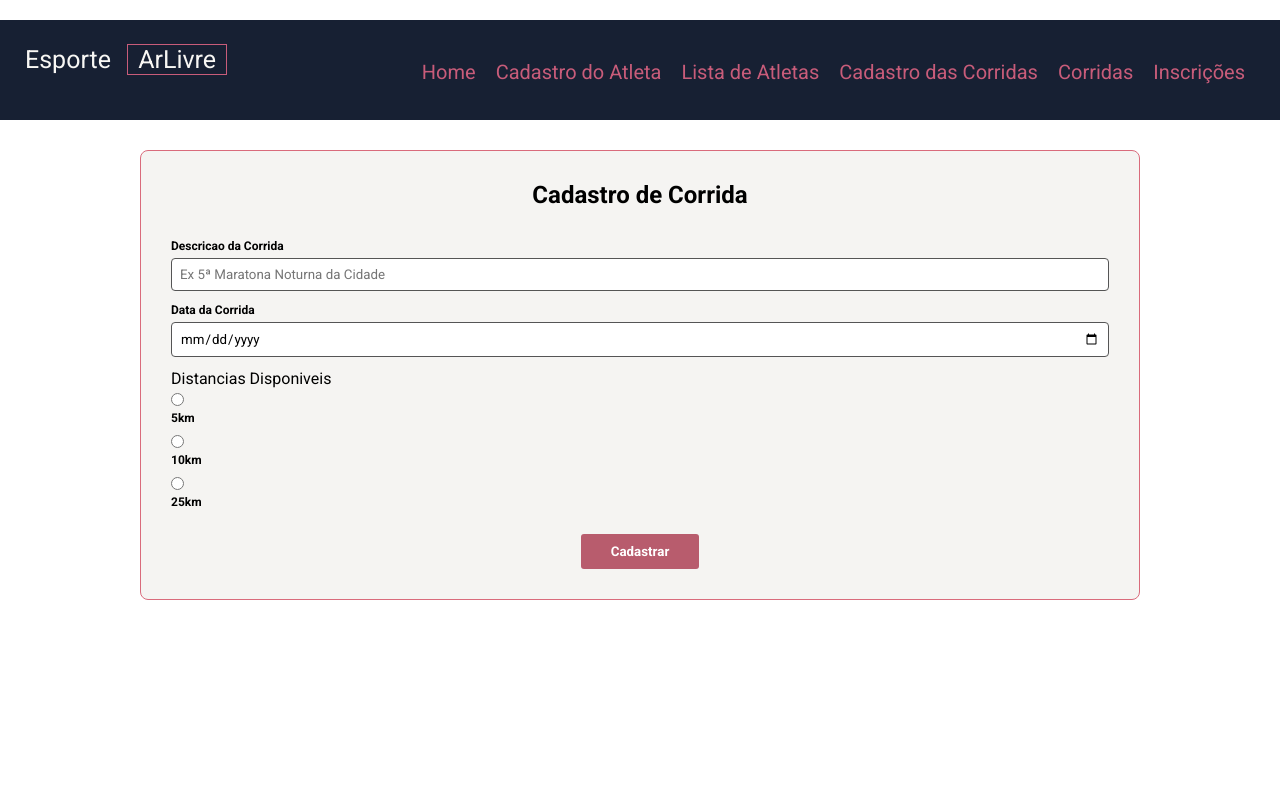
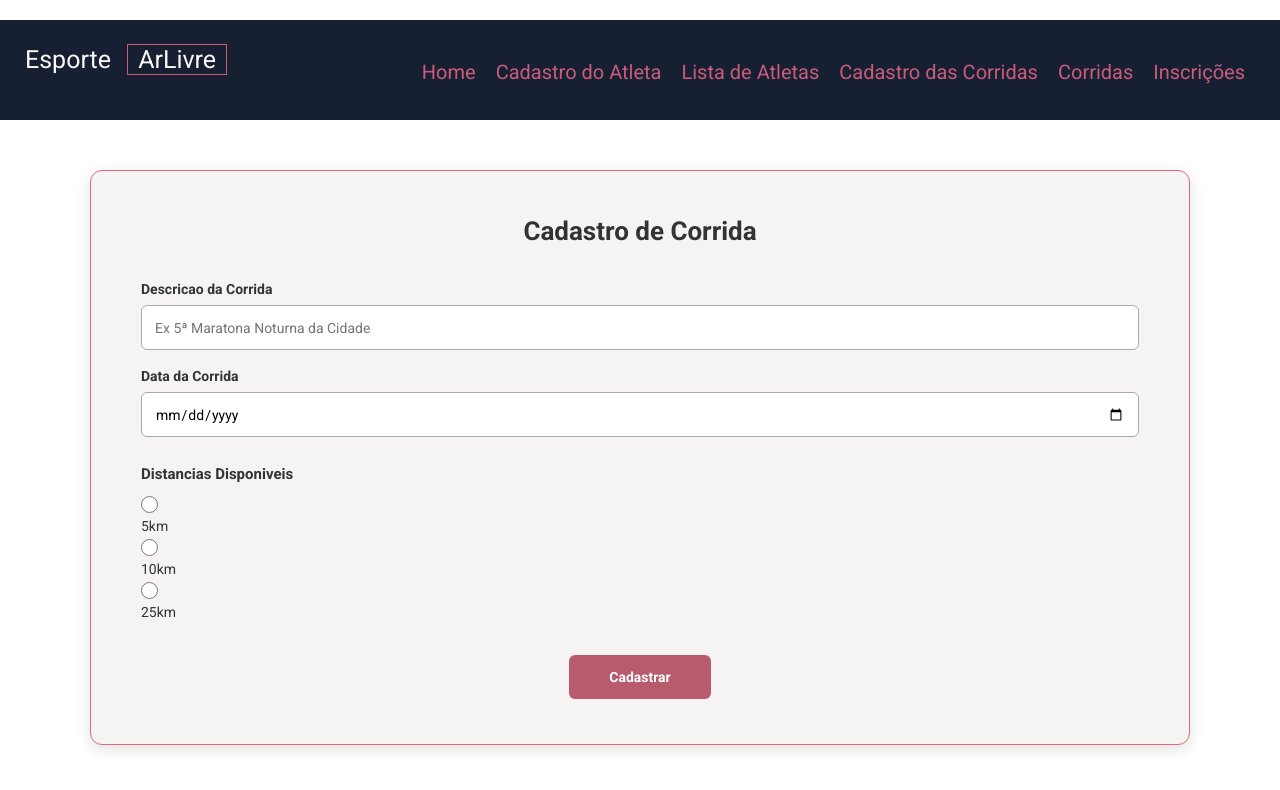
Before and after one commit to anav-ii/Esporte_Arlivre, an Angular app: page /corridaComponent in a window 1280 px wide. Shown: the top 790 px of the page. Built offline with nearby package versions, Linux system fonts and the light colour scheme.

Commit message:
alteração no css

```diff
--- a/src/app/component/cdisponiveiscomponent/cdisponiveiscomponent.component.css
+++ b/src/app/component/cdisponiveiscomponent/cdisponiveiscomponent.component.css
@@ -1,57 +1,108 @@
 .corridas {
-    width: 1000px;
-    margin: 30px auto;
-    padding: 30px;
+    width: 1100px;
+    margin: 50px auto;
+    padding: 40px 50px;
     border: 1px solid #d96b7c;
-    border-radius: 8px;
+    border-radius: 12px;
     background-color: #f5f4f2;
+    box-shadow: 0 4px 15px rgba(0, 0, 0, 0.12);
+    box-sizing: border-box;
 }
 
+/* TÍTULO */
+
 .corridas h3 {
-    margin-bottom: 20px;
-    font-size: 16px;
+    margin: 0 0 30px;
+    text-align: center;
+    font-size: 24px;
     color: #333;
 }
 
+/* TABELA */
+
 .corridas table {
     width: 100%;
-    border-collapse: collapse;
+
+    border-collapse: separate;
+    border-spacing: 0;
+    background-color: white;
+    border: 1px solid #ddd;
+    border-radius: 8px;
+    overflow: hidden;
 }
 
+/* CABEÇALHO */
+
 .corridas th {
-    padding: 10px;
+    padding: 15px 14px;
     text-align: left;
-    font-size: 12px;
+    font-size: 14px;
+    font-weight: bold;
+    color: #333;
     background-color: #ebe9e7;
+    border-bottom: 1px solid #d5d3d1;
 }
 
+/* LINHAS */
+
 .corridas td {
-    padding: 12px 10px;
-    font-size: 12px;
-    border-bottom: 1px solid #ddd;
+    padding: 16px 14px;
+    font-size: 14px;
+    color: #444;
+    border-bottom: 1px solid #e2e2e2;
 }
+
+/* REMOVE A BORDA DA ÚLTIMA LINHA */
+
+.corridas tr:last-child td {
+    border-bottom: none;
+}
+
+/* EFEITO AO PASSAR O MOUSE */
+
+.corridas tbody tr:hover {
+    background-color: #faf1f3;
+}
+
+/* LINKS */
 
 .corridas a {
     color: #b85c6d;
-    font-size: 11px;
-    margin-right: 10px;
+    font-size: 13px;
+    font-weight: 600;
+    margin-right: 15px;
     cursor: pointer;
+    text-decoration: none;
+    transition: 0.2s;
 }
 
+.corridas a:hover {
+    color: #9e4a5a;
+    text-decoration: underline;
+}
+
+/* BOTÕES */
+
 .corridas button {
-    padding: 7px 15px;
+    padding: 9px 18px;
     border: none;
-    border-radius: 3px;
+    border-radius: 6px;
     background-color: #b85c6d;
     color: white;
-    font-size: 11px;
+    font-size: 13px;
     font-weight: bold;
     cursor: pointer;
+    transition: 0.2s;
 }
+
+/* HOVER DOS BOTÕES */
 
 .corridas button:hover {
     background-color: #9e4a5a;
+    transform: translateY(-2px);
 }
+
+/* ESPAÇAMENTO ENTRE BOTÕES */
 
 .corridas td button {
     margin-right: 10px;
@@ -60,3 +111,15 @@
 .corridas td button:last-child {
     margin-right: 0;
 }
+
+/* BOTÕES DENTRO DA TABELA */
+
+.corridas td {
+    vertical-align: middle;
+}
+
+/* DEIXA OS BOTÕES MAIS ORGANIZADOS */
+
+.corridas td:last-child {
+    white-space: nowrap;
+}
--- a/src/app/component/corrida/corrida.component.css
+++ b/src/app/component/corrida/corrida.component.css
@@ -1,57 +1,122 @@
 #form {
-    width: 1000px;
-    margin: 30px auto;
-    padding: 30px;
+    width: 1100px;
+    margin: 50px auto;
+    padding: 45px 50px;
     border: 1px solid #d96b7c;
-    border-radius: 8px;
+    border-radius: 12px;
     background-color: #f5f4f2;
+    box-shadow: 0 4px 15px rgba(0, 0, 0, 0.12);
+    box-sizing: border-box;
 }
+
+/* TÍTULO */
 
 #form h2 {
     text-align: center;
-    margin-bottom: 30px;
+    margin-bottom: 35px;
+    font-size: 26px;
+    color: #333;
 }
+
+/* FORMULÁRIO */
 
 #form-corrida {
     display: flex;
     flex-direction: column;
 }
 
+/* LABELS */
+
 #form-corrida label {
-    font-size: 12px;
+    font-size: 14px;
     font-weight: bold;
-    margin-bottom: 5px;
+    margin-bottom: 8px;
+    color: #333;
 }
 
-/* Inputs de texto e data */
+/* INPUTS DE TEXTO E DATA */
+
 #form-corrida input[type="text"],
 #form-corrida input[type="date"] {
     width: 100%;
+    height: 45px;
     box-sizing: border-box;
-    padding: 8px;
-    margin-bottom: 12px;
-    border: 1px solid #555;
-    border-radius: 4px;
+    padding: 10px 13px;
+    margin-bottom: 18px;
+    border: 1px solid #aaa;
+    border-radius: 6px;
+    background-color: white;
+    font-size: 14px;
+    transition: 0.2s;
 }
 
-/* Radios */
+/* EFEITO AO CLICAR NO INPUT */
+
+#form-corrida input[type="text"]:focus,
+#form-corrida input[type="date"]:focus {
+    outline: none;
+    border-color: #b85c6d;
+    box-shadow: 0 0 0 2px rgba(184, 92, 109, 0.15);
+}
+
+/* TÍTULO DAS DISTÂNCIAS */
+
+.titulo-distancia {
+    margin: 10px 0 8px;
+    font-size: 15px;
+    font-weight: bold;
+    color: #333;
+}
+
+/* RADIOS */
+
 #form-corrida input[type="radio"] {
-    width: auto;
+    width: 17px;
+    height: 17px;
     margin: 5px 5px 5px 0;
-    align-self: flex-start;
+    accent-color: #b85c6d;
+    cursor: pointer;
 }
+
+/* LABEL DOS RADIOS */
+
+#form-corrida input[type="radio"] + label {
+    display: inline;
+    margin-right: 25px;
+    margin-bottom: 0;
+    font-size: 14px;
+    font-weight: normal;
+    cursor: pointer;
+}
+
+/* BOTÃO */
 
 #btns {
     text-align: center;
-    margin-top: 20px;
+    margin-top: 35px;
 }
 
 #btnAdd {
-    padding: 10px 30px;
+    padding: 14px 40px;
     border: none;
-    border-radius: 3px;
+    border-radius: 6px;
     background-color: #b85c6d;
     color: white;
+    font-size: 14px;
     font-weight: bold;
     cursor: pointer;
+    transition: 0.2s;
 }
+
+/* HOVER */
+
+#btnAdd:hover {
+    background-color: #9e4a5a;
+    transform: translateY(-2px);
+}
+
+/* CLIQUE */
+
+#btnAdd:active {
+    transform: translateY(0);
+}
--- a/src/app/component/inscricaocomponent/inscricaocomponent.component.css
+++ b/src/app/component/inscricaocomponent/inscricaocomponent.component.css
@@ -1,32 +1,41 @@
 #form {
-    width: 1000px;
-    margin: 30px auto;
-    padding: 30px;
+    width: 1100px;
+    margin: 50px auto;
+    padding: 40px 50px;
     border: 1px solid #d96b7c;
-    border-radius: 8px;
+    border-radius: 12px;
     background-color: #f5f4f2;
+    box-shadow: 0 4px 15px rgba(0, 0, 0, 0.12);
+    box-sizing: border-box;
 }
 
+/* TÍTULO */
+
 #form h2 {
-    margin-bottom: 25px;
+    margin: 0 0 35px;
     text-align: center;
-    font-size: 20px;
+    font-size: 26px;
     color: #333;
 }
+
+/* FORMULÁRIO */
 
 #form-inscricao {
     display: flex;
     flex-direction: column;
-    gap: 20px;
+    gap: 28px;
 }
 
-/* Cada linha do formulário */
+/* LINHAS */
+
 .linha {
     display: flex;
-    gap: 30px;
+    gap: 35px;
+    width: 100%;
 }
 
-/* Campos */
+/* CAMPOS */
+
 .campo-atleta,
 .campo-cpf,
 .campo-corrida,
@@ -36,93 +45,127 @@
     flex: 1;
 }
 
-/* Labels */
+/* LABELS */
+
 #form label {
     display: block;
-    margin-bottom: 6px;
-    font-size: 12px;
-    font-weight: bold;
+    margin-bottom: 9px;
+    font-size: 14px;
+    font-weight: 600;
     color: #333;
 }
 
-/* Inputs e selects */
+/* INPUTS E SELECTS */
+
 #form input[type="text"],
 #form select {
     width: 100%;
+    height: 45px;
+    padding: 0 13px;
+    border: 1px solid #aaa;
+    border-radius: 6px;
+    background-color: white;
+    color: #333;
+    font-size: 14px;
     box-sizing: border-box;
-    padding: 8px;
-    border: 1px solid #555;
-    border-radius: 4px;
-    font-size: 12px;
-    background-color: white;
+    transition: 0.2s;
 }
 
-/* Distâncias */
+/* EFEITO AO CLICAR */
+
+#form input[type="text"]:focus,
+#form select:focus {
+    outline: none;
+    border-color: #b85c6d;
+    box-shadow: 0 0 0 2px rgba(184, 92, 109, 0.15);
+}
+
+/* DISTÂNCIA */
+
 .radios {
     display: flex;
     align-items: center;
-    gap: 8px;
-    padding-top: 8px;
+    gap: 20px;
+    height: 45px;
 }
 
 .radios input[type="radio"] {
-    width: auto;
+    width: 16px;
+    height: 16px;
     margin: 0;
+    accent-color: #b85c6d;
 }
 
 .radios label {
-    margin: 0 12px 0 0 !important;
+    margin: 0 10px 0 5px !important;
+    font-size: 14px !important;
     font-weight: normal !important;
 }
 
-/* Valor */
+/* VALOR */
+
 .valor {
-    padding: 15px;
+    display: flex;
+    align-items: center;
+    justify-content: space-between;
+    padding: 18px 20px;
     border-top: 1px solid #ddd;
     border-bottom: 1px solid #ddd;
-    font-size: 14px;
+    font-size: 16px;
 }
 
 .valor strong {
-    margin-right: 10px;
+    color: #333;
 }
 
 .valor span {
     color: #b85c6d;
+    font-size: 20px;
     font-weight: bold;
 }
 
-/* Termos */
+/* TERMOS */
+
 .termos {
     display: flex;
     align-items: center;
-    gap: 8px;
+    gap: 10px;
 }
 
 .termos input[type="checkbox"] {
-    width: auto;
+    width: 17px;
+    height: 17px;
     margin: 0;
+    accent-color: #b85c6d;
 }
 
 .termos label {
     margin: 0 !important;
-    font-size: 12px;
+    font-size: 14px;
     font-weight: normal !important;
 }
 
-/* Botão */
+/* BOTÃO */
+
 #btnFinalizar {
     align-self: center;
-    padding: 10px 30px;
+    min-width: 280px;
+    padding: 14px 35px;
     border: none;
-    border-radius: 3px;
+    border-radius: 7px;
     background-color: #b85c6d;
     color: white;
-    font-size: 12px;
+    font-size: 15px;
     font-weight: bold;
     cursor: pointer;
+    transition: 0.2s;
 }
 
 #btnFinalizar:hover {
     background-color: #9e4a5a;
+    transform: translateY(-2px);
 }
+
+#btnFinalizar:active {
+    transform: translateY(0);
+}
--- a/src/app/component/inscricaocomponent/inscricaocomponent.component.html
+++ b/src/app/component/inscricaocomponent/inscricaocomponent.component.html
@@ -20,7 +20,7 @@
 
                     @for (atleta of atletas; track atleta.id) {
                         <option [ngValue]="atleta">
-                            {{ atleta.nome }} - CPF: {{ atleta.cpf }}
+                            {{ atleta.nome }}
                         </option>
                     }
 
```
